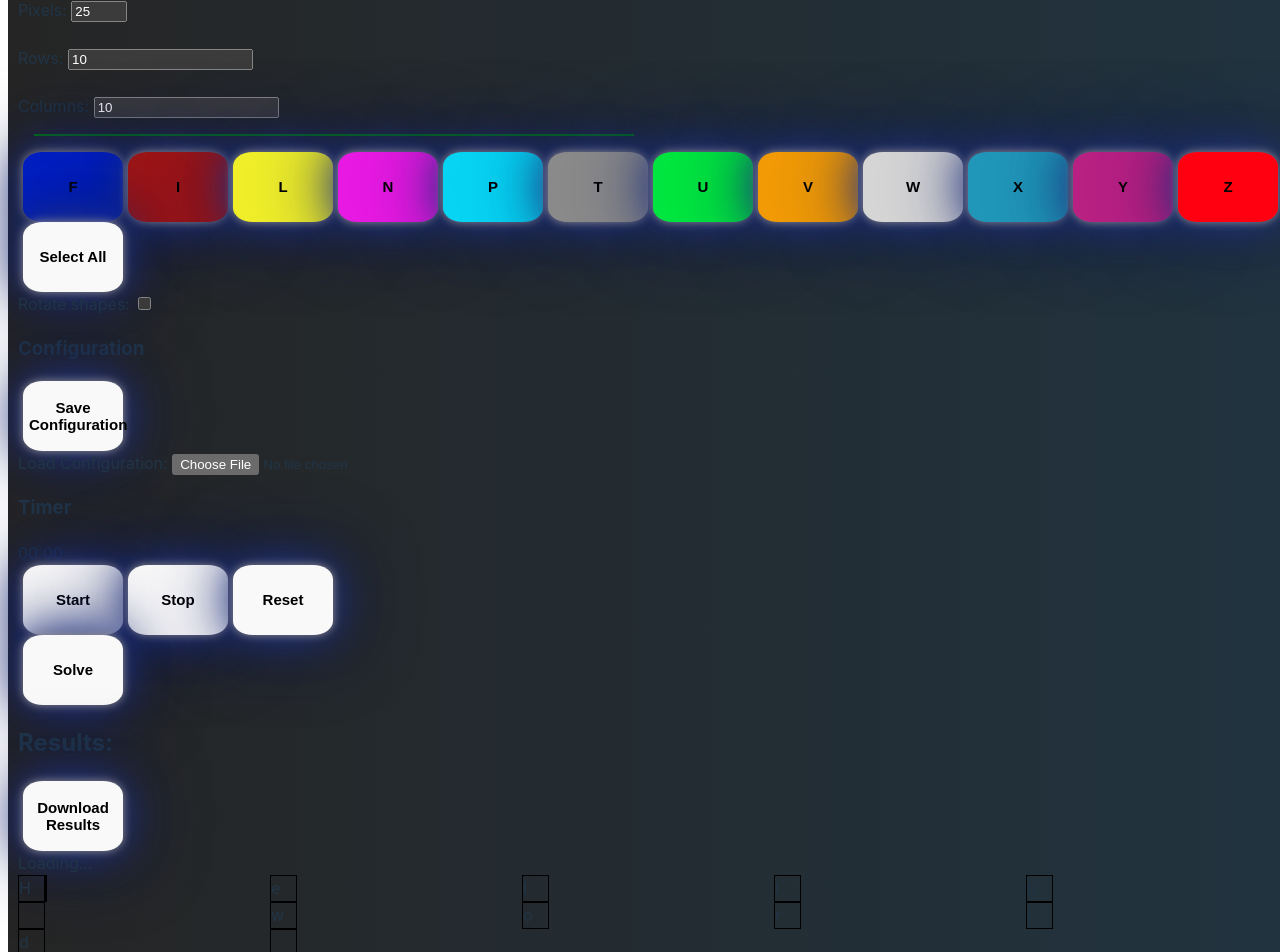
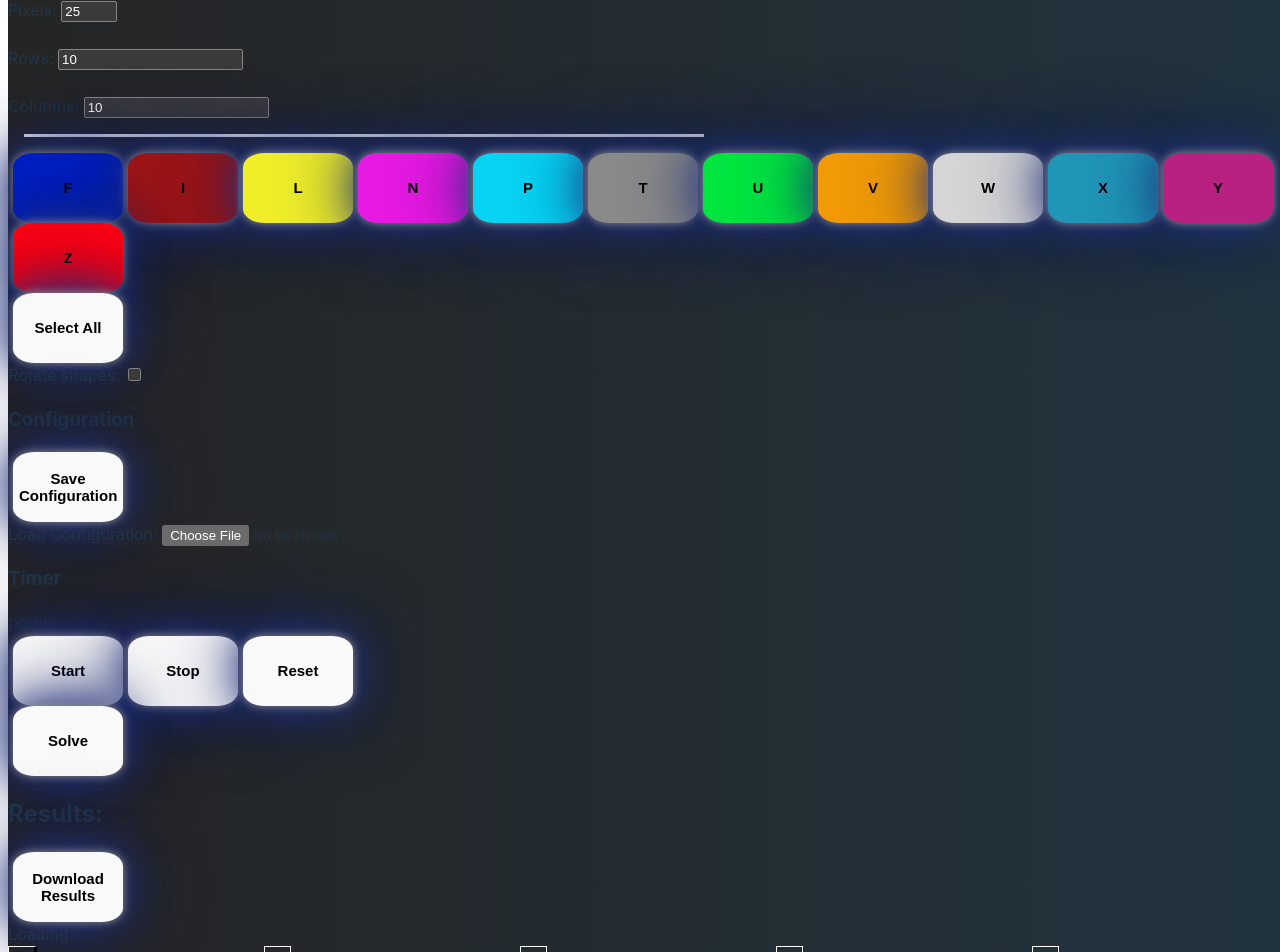
Before and after one commit to open-source-uom/serres-hackathon-uom, a React (Vite) app in the folder frontend/: page / in a window 1280 px wide. Shown: the part 135-1087 px from the top of the page. Built offline with nearby package versions, Linux system fonts and the light colour scheme.

Commit message:
css update 3

```diff
--- a/frontend/src/App.jsx
+++ b/frontend/src/App.jsx
@@ -117,11 +117,11 @@ const App = () => {
     }
 
     return (
-        <div width="100vw" >
+        <div width="100vw">
             <h1>Canvas Solver App</h1>
             <div>
                 <InputDimensions />
-                <div style={{width:"600px",height:"2px",backgroundColor:"green",margin:"1rem"}}></div>
+                <div style={{width:"680px",height:"3px",backgroundColor:"white",margin:"1rem"}}></div>
                 {/* <Cell value={cells} onChange={setCells} /> */}
                 {}
                 <Canvas
--- a/frontend/src/components/CanvasCell.jsx
+++ b/frontend/src/components/CanvasCell.jsx
@@ -42,7 +42,7 @@ function CanvasCell({letter,color,index}) {
   const style = {
         width: pixels,
         height: pixels,
-        border: '1px solid black',
+        border: '1px white solid',
         borderRight: `3px solid ${getColorOfLetter(letter)}`,
         backgroundColor:`${isRemovedForHole ? "black" : color}`
     };
--- a/frontend/src/index.css
+++ b/frontend/src/index.css
@@ -46,7 +46,7 @@ h1 {
 button {
   color: black;
   font-weight: 700;
-  width: 100px;
+  width: 110px;
   height: 70px;
   border: none;
   background: rgb(214, 214, 214);
@@ -60,7 +60,7 @@ button {
 
 }
 button:active {
-  box-shadow: 1px 1px 2px #fd0c99, 1px 1px 2px #ff00dd;
+  box-shadow: 1px 1px 2px #7d61d7, 1px 1px 2px #3929e968;
 }
 
 @media (prefers-color-scheme: light) {
```
